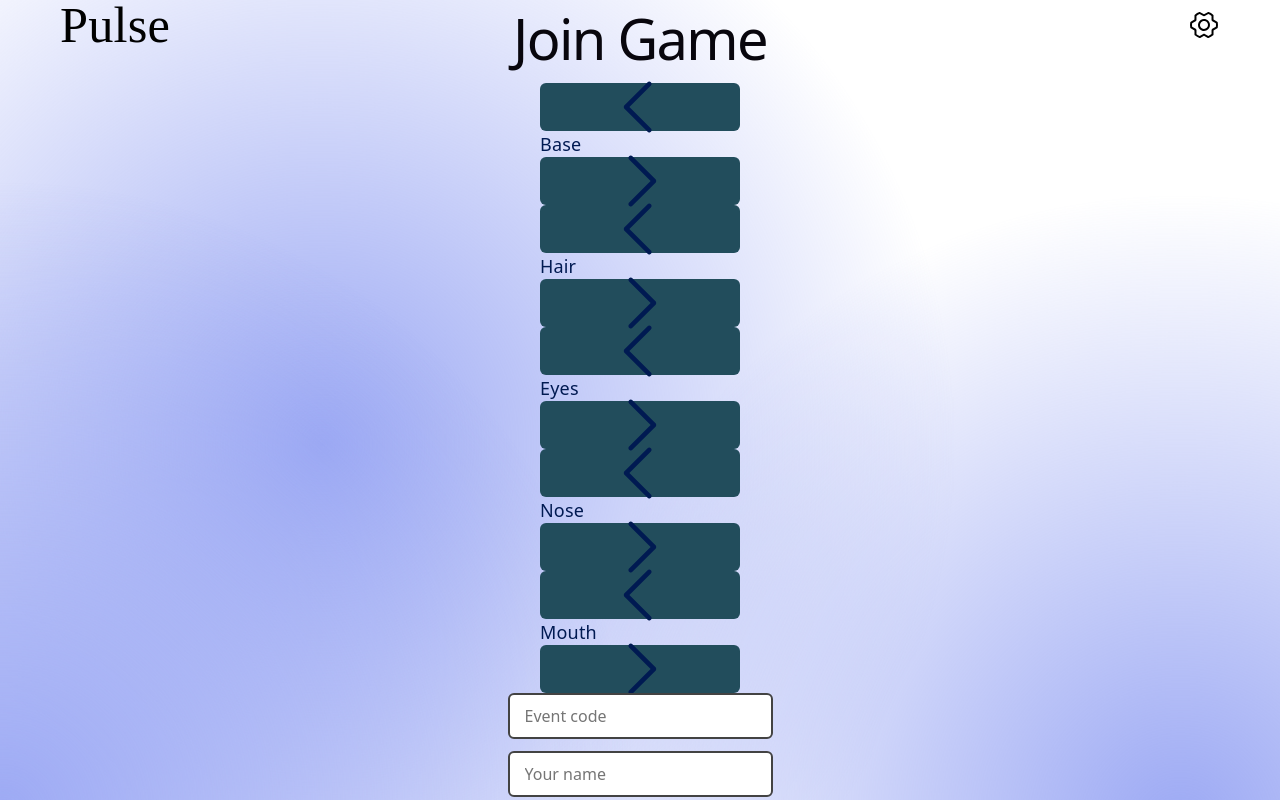
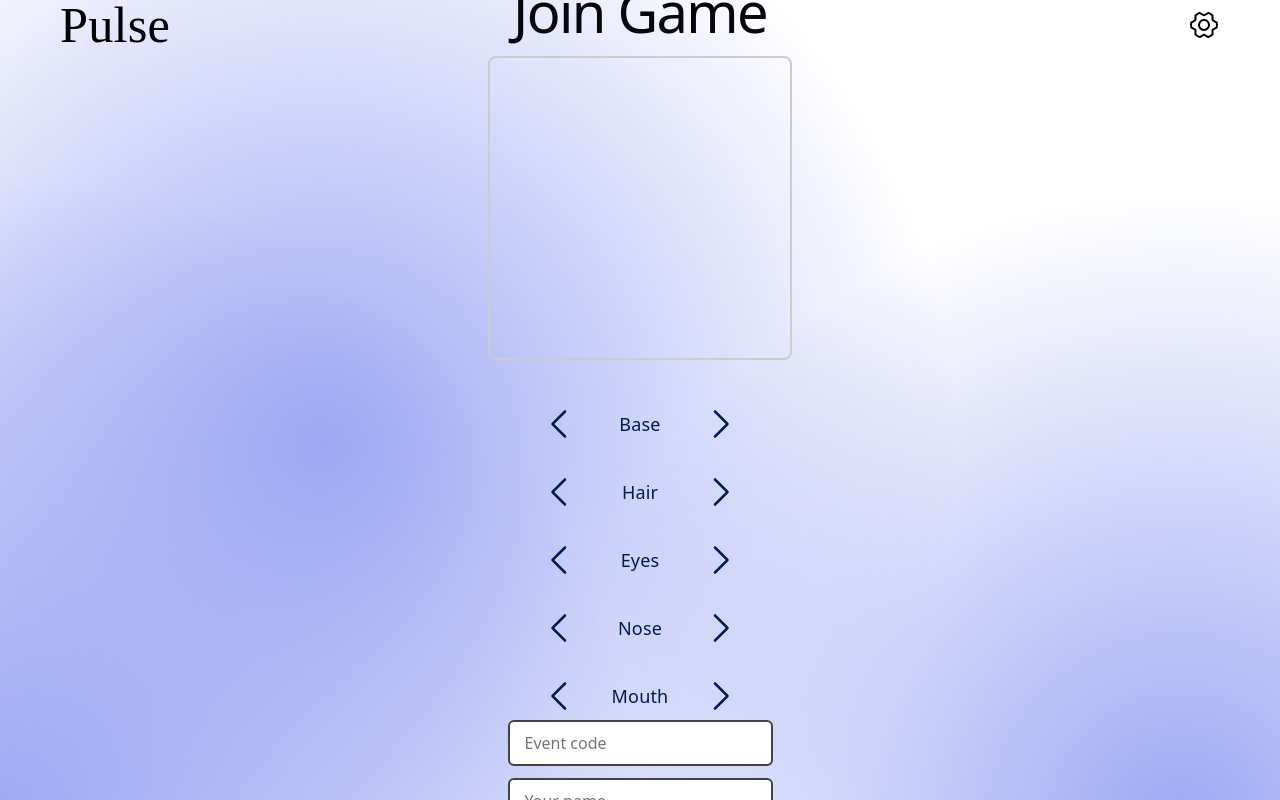
Before and after one commit to wilmareistad/mingel-app, a React (Vite) app: page /join in a window 1280 px wide. Built offline with nearby package versions, Linux system fonts and the light colour scheme; no server answers; a web font is replaced by a local one.

Commit message:
Added toggle buttons component. Fixed styling.

```diff
--- /dev/null
+++ b/src/components/ToggleButton.jsx
@@ -0,0 +1,20 @@
+import caretLeft from "../assets/caret-left.svg";
+import caretRight from "../assets/caret-right.svg";
+import styles from "../styles/ToggleButton.module.css";
+
+export default function ToggleButton({ direction = "right", onClick, label, disabled = false }) {
+  const iconSrc = direction === "left" ? caretRight : caretLeft;
+  const altText = direction === "left" ? "Previous" : "Next";
+
+  return (
+    <button
+      className={styles.toggleButton}
+      onClick={onClick}
+      disabled={disabled}
+      aria-label={label || altText}
+      type="button"
+    >
+      <img src={iconSrc} alt={altText} />
+    </button>
+  );
+}
--- a/src/pages/AdminSettings.jsx
+++ b/src/pages/AdminSettings.jsx
@@ -8,6 +8,7 @@ import { deleteAnswersForEvent } from "../features/game/dataCleanup";
 import { getQuestionAnswers } from "../features/game/gameService";
 import ConfirmModal from "../components/ConfirmModal";
 import ParticipantsPanel from "../components/ParticipantsPanel";
+import ToggleButton from "../components/ToggleButton";
 import QuestionDisplay from "../components/QuestionDisplay";
 import styles from "./AdminSettings.module.css";
 
@@ -418,23 +419,19 @@ export default function AdminSettings() {
         <div className={styles.statusSection}>
           <h2>Question Timer</h2>
           <div className={styles.timerControl}>
-            <button
-              className={styles.timerArrowBtn}
+            <ToggleButton
+              direction="left"
               onClick={handleTimerDecrement}
-              title="Decrease time"
-            >
-              ‹
-            </button>
+              label="Decrease time"
+            />
             <div className={styles.timerInputDisplay}>
               <span>{getCurrentTimerLabel()}</span>
             </div>
-            <button
-              className={styles.timerArrowBtn}
+            <ToggleButton
+              direction="right"
               onClick={handleTimerIncrement}
-              title="Increase time"
-            >
-              ›
-            </button>
+              label="Increase time"
+            />
             <button
               className={styles.setTimerBtn}
               onClick={handleConfirmTimer}
--- a/src/pages/AdminSettings.module.css
+++ b/src/pages/AdminSettings.module.css
@@ -121,34 +121,6 @@
   align-items: center;
   gap: 0.5rem;
   justify-content: center;
-}
-
-.timerArrowBtn {
-  padding: 0;
-  background: var(--bg);
-  border: 1px solid var(--border);
-  border-radius: 4px;
-  color: var(--text-h);
-  font-weight: 700;
-  font-size: 1.25rem;
-  cursor: pointer;
-  transition: all 0.2s ease;
-  width: 36px;
-  height: 36px;
-  display: flex;
-  align-items: center;
-  justify-content: center;
-  flex-shrink: 0;
-}
-
-.timerArrowBtn:hover {
-  border-color: var(--accent);
-  color: var(--accent);
-  background: rgba(102, 126, 234, 0.05);
-}
-
-.timerArrowBtn:active {
-  transform: scale(0.95);
 }
 
 .timerInputDisplay {
--- a/src/pages/Join.jsx
+++ b/src/pages/Join.jsx
@@ -4,8 +4,7 @@ import { db } from "../services/firebase";
 import { nanoid } from "nanoid";
 import { useNavigate, useSearchParams } from "react-router-dom";
 import { addParticipant } from "../features/event/eventService";
-import caretRight from "../assets/caret-left.svg";
-import caretLeft from "../assets/caret-right.svg";
+import ToggleButton from "../components/ToggleButton";
 import styles from "../styles/Join.module.css";
 
 export default function Join() {
@@ -71,32 +70,32 @@ export default function Join() {
     <div>
       <h1>Join Game</h1>
 
-      <div className="avatar_creator">
-        <div className="avatar_view"></div>
-        <div className="avatar_row">
-          <button className="avatar_left"><img src={caretLeft} alt="Previous" /></button>
+      <div className={styles.avatarCreator}>
+        <div className={styles.avatarView}></div>
+        <div className={styles.avatarRow}>
+          <ToggleButton direction="left" label="Previous Base" />
           <p>Base</p>
-          <button className="avatar_right"><img src={caretRight} alt="Next" /></button>
+          <ToggleButton direction="right" label="Next Base" />
         </div>
-        <div className="avatar_row">
-          <button className="avatar_left"><img src={caretLeft} alt="Previous" /></button>
+        <div className={styles.avatarRow}>
+          <ToggleButton direction="left" label="Previous Hair" />
           <p>Hair</p>
-          <button className="avatar_right"><img src={caretRight} alt="Next" /></button>
+          <ToggleButton direction="right" label="Next Hair" />
         </div>
-        <div className="avatar_row">
-          <button className="avatar_left"><img src={caretLeft} alt="Previous" /></button>
+        <div className={styles.avatarRow}>
+          <ToggleButton direction="left" label="Previous Eyes" />
           <p>Eyes</p>
-          <button className="avatar_right"><img src={caretRight} alt="Next" /></button>
+          <ToggleButton direction="right" label="Next Eyes" />
         </div>
-        <div className="avatar_row">
-          <button className="avatar_left"><img src={caretLeft} alt="Previous" /></button>
+        <div className={styles.avatarRow}>
+          <ToggleButton direction="left" label="Previous Nose" />
           <p>Nose</p>
-          <button className="avatar_right"><img src={caretRight} alt="Next" /></button>
+          <ToggleButton direction="right" label="Next Nose" />
         </div>
-        <div className="avatar_row">
-          <button className="avatar_left"><img src={caretLeft} alt="Previous" /></button>
+        <div className={styles.avatarRow}>
+          <ToggleButton direction="left" label="Previous Mouth" />
           <p>Mouth</p>
-          <button className="avatar_right"><img src={caretRight} alt="Next" /></button>
+          <ToggleButton direction="right" label="Next Mouth" />
         </div>
       </div>
 
--- a/src/styles/Join.module.css
+++ b/src/styles/Join.module.css
@@ -1,11 +1,11 @@
-.avatar_creator {
+.avatarCreator {
   display: flex;
   flex-direction: column;
   gap: 20px;
   align-items: center;
 }
 
-.avatar_view {
+.avatarView {
   width: 300px;
   height: 300px;
   border: 2px solid #ccc;
@@ -13,34 +13,16 @@
   margin-bottom: 20px;
 }
 
-.avatar_row {
+.avatarRow {
   display: flex;
   align-items: center;
   justify-content: center;
   gap: 16px;
 }
 
-.avatar_row p {
+.avatarRow p {
   min-width: 80px;
   text-align: center;
   font-weight: 500;
   margin: 0;
 }
-
-.avatar_left,
-.avatar_right {
-  background: none;
-  border: none;
-  padding: 0;
-  cursor: pointer;
-  display: flex;
-  align-items: center;
-  justify-content: center;
-}
-
-.avatar_left img,
-.avatar_right img {
-  width: 40px;
-  height: 40px;
-  display: block;
-}
--- /dev/null
+++ b/src/styles/ToggleButton.module.css
@@ -0,0 +1,35 @@
+.toggleButton {
+  background: none !important;
+  border: none !important;
+  padding: 4px !important;
+  cursor: pointer;
+  display: flex;
+  align-items: center;
+  justify-content: center;
+  border-radius: 6px;
+  transition: background-color 0.2s ease, transform 0.2s ease;
+  min-width: auto !important;
+  width: auto !important;
+  height: auto !important;
+}
+
+.toggleButton:hover:not(:disabled) {
+  background-color: rgba(102, 126, 234, 0.1);
+  transform: scale(1.1);
+}
+
+.toggleButton:active:not(:disabled) {
+  background-color: rgba(102, 126, 234, 0.2);
+  transform: scale(0.95);
+}
+
+.toggleButton:disabled {
+  opacity: 0.5;
+  cursor: not-allowed;
+}
+
+.toggleButton img {
+  width: 40px;
+  height: 40px;
+  display: block;
+}
```
